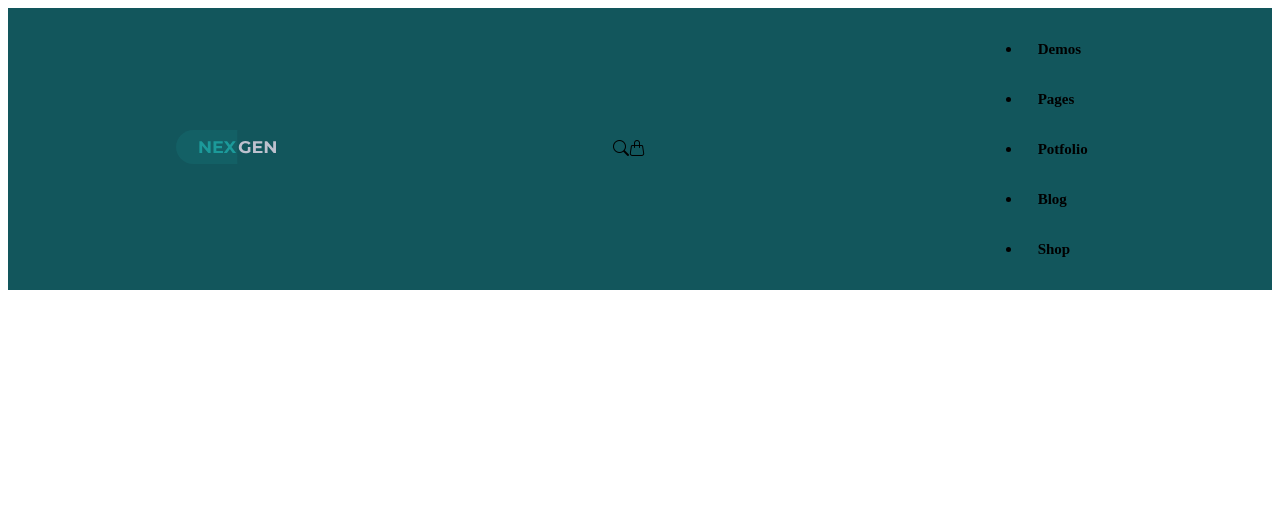
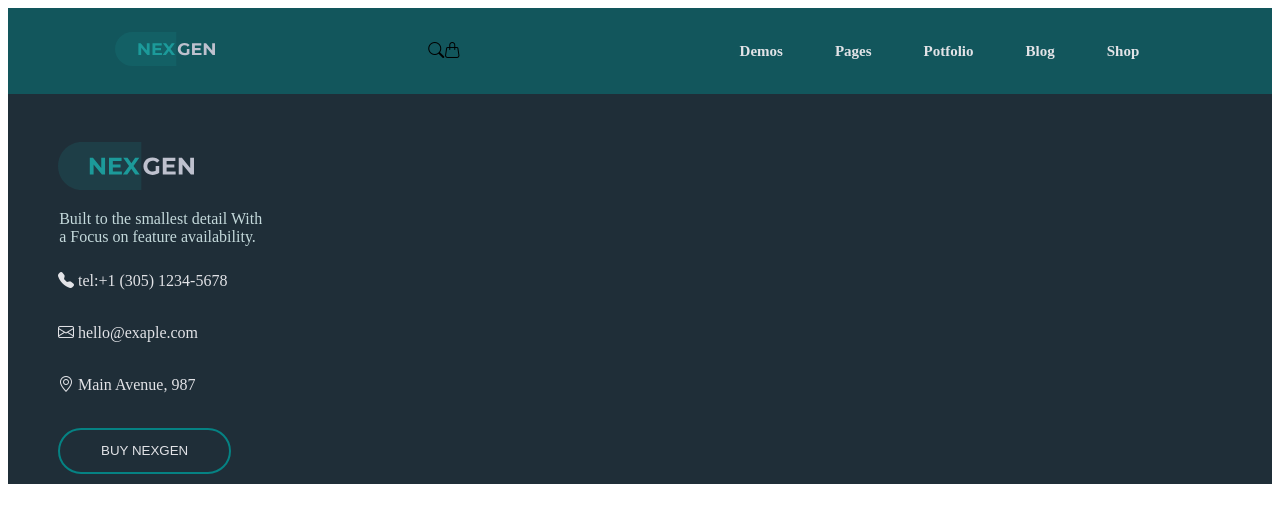
Before and after one commit to Huntney1/proj-html-vuejs, a Vue app in the folder insurance-consulting/: page / in a window 1280 px wide. Shown: the top 522 px of the page. Built offline with nearby package versions, Linux system fonts and the light colour scheme.

Commit message:
footer prima sezione

```diff
--- a/insurance-consulting/src/App.vue
+++ b/insurance-consulting/src/App.vue
@@ -1,5 +1,4 @@
 <script>
-import { store } from './store.js';
 
 import AppHeader from "./components/AppHeader.vue";
 /* import AppMain from "./components/AppMain.vue"; */
--- a/insurance-consulting/src/components/AppFooter.vue
+++ b/insurance-consulting/src/components/AppFooter.vue
@@ -1,15 +1,110 @@
 <script>
 export default {
+    name: "AppFooter",
+    data() {
+        return {
 
+        }
+    },
 }
 </script>
 
 <template lang="">
-    <div>
+    <footer>
+        <section class="footer-main">
+            <div class="container">
+                <div class="row items">
+                    <div class="col-12 col-md-6 col-lg-3 item">
+                        <!-- logo -->
+                        <div class="content-block logo">
+                            <a  href="#" class="navbar-brand">
+                                <img id="logo-footer" src="/img/nexgen-logo.svg" alt="Logo_NG" />
+                            </a>
+                        </div>
+                        <!-- paragrafo -->
+                        <div class="content-block paragraph">
+                            <p>
+                                Built to the smallest detail With
+                                <br>
+                                a Focus on feature availability.
+                            </p>
+                        </div>
+                        <!-- dati & icons -->
+                        <ul class="navbar-nav icons content-block">
+                            <li class="nav-item">
+                                <a href="#">
+                                    <i class="bi bi-telephone-fill"></i>
+                                    tel:+1 (305) 1234-5678
+                                </a>
+                            </li>
+                        </ul>
+                        <!-- mail -->
+                        <ul class="navbar-nav icons content-block">
+                            <li class="nav-item">
+                                <a href="#">
+                                    <i class="bi bi-envelope"></i>
+                                    hello@exaple.com
+                                </a>
+                            </li>
+                        </ul>
+                        <!-- sede -->
+                        <ul class="navbar-nav icons content-block">
+                            <li class="nav-item">
+                                <a href="#">
+                                    <i class="bi bi-geo-alt"></i>
+                                    Main Avenue, 987
+                                </a>
+                            </li>
+                        </ul>
+                        <!-- button buy -->
+                        <ul class="navbar-nav icons content-block">
 
-    </div>
+                            <li class="nav-item">
+                                <button type="button" class="buy-button">BUY NEXGEN</button>
+                            </li>
+                        </ul>
 
+
+
+                    </div>
+
+                    <div class="col-12 col-md-6 col-lg-3 item">
+
+                    </div>
+                    <div class="col-12 col-md-6 col-lg-3 item"></div>
+                    <div class="col-12 col-md-6 col-lg-3 item"></div>
+
+                </div>
+            </div>
+        </section>
+    </footer>
 </template>
 <style lang="scss">
+    @use "../style/partials/variables" as *;
+    footer{
+        background-color: $black-primary;
+        color: $azz-secondary;
 
+        .paragraph{
+
+            margin-left: 3.2em;
+        }
+
+        #logo-footer {
+            width: 8.5em;
+            margin-top: 3em;
+            margin-left: 3.1em;
+        }
+
+        .buy-button{
+            width: 13em;
+            height: 3.5em;
+            background-color: $black-primary;
+            border: 2px solid $blue-third;
+            border-radius: 2.5em;
+            color: $grey-secondary;
+
+        }
+
+    }
 </style>
--- a/insurance-consulting/src/components/AppHeader.vue
+++ b/insurance-consulting/src/components/AppHeader.vue
@@ -118,7 +118,7 @@ header{
     justify-content: space-around;
     align-items: center;
 
-    img {
+   img {
       width: 100px;
     }
 
--- a/insurance-consulting/src/components/AppNavbar.vue
+++ b/insurance-consulting/src/components/AppNavbar.vue
@@ -11,7 +11,7 @@ export default {
 
 <template lang="">
   <nav>
-    <ul class="nav nav-pills">
+    <ul class="nav nav-list">
       <li
         v-for="(item, index) in menu"
         :key="index"
@@ -39,21 +39,35 @@ export default {
   </nav>
 </template>
 <style lang="scss">
-.logo {
-  width: 150px;
-}
+  ul {
+      height: 100%;
+      display: flex;
+      text-decoration:none;
+
+      list-style: none;
+
+        li {
+            height: 100%;
+            padding: 10px;
+            line-height: 1px;
+        a{
+            text-decoration:none;
+            color: #e2e3e7;
+        }
+        }
+    }
 .menuitem {
   font-size: 15px;
   font-weight: 600;
   text-decoration: none;
-  color: black;
+
 }
 .menuitem:hover {
-  color: #058283;
+  color: #132e43;
 }
 
 .dropbtn {
-  color: black;
+  color: #fff;
   padding: 16px;
   font-size: 16px;
   border: none;
--- a/insurance-consulting/src/style/partials/_variables.scss
+++ b/insurance-consulting/src/style/partials/_variables.scss
@@ -0,0 +1,16 @@
+// grey scale
+$grey-primary: #f1f1f1;
+$grey-secondary: #e2e3e7;
+$grey-third: #ebecef;
+
+//blue scale
+$blue-primary: #132e43;
+$blue-secondary: #12565c;
+$blue-third: #058283;
+
+//azzurro scale
+$azz-primary: #a1fcdf;
+$azz-secondary: #c4d9db;
+
+//black scale
+$black-primary: #1f2e38;
```
